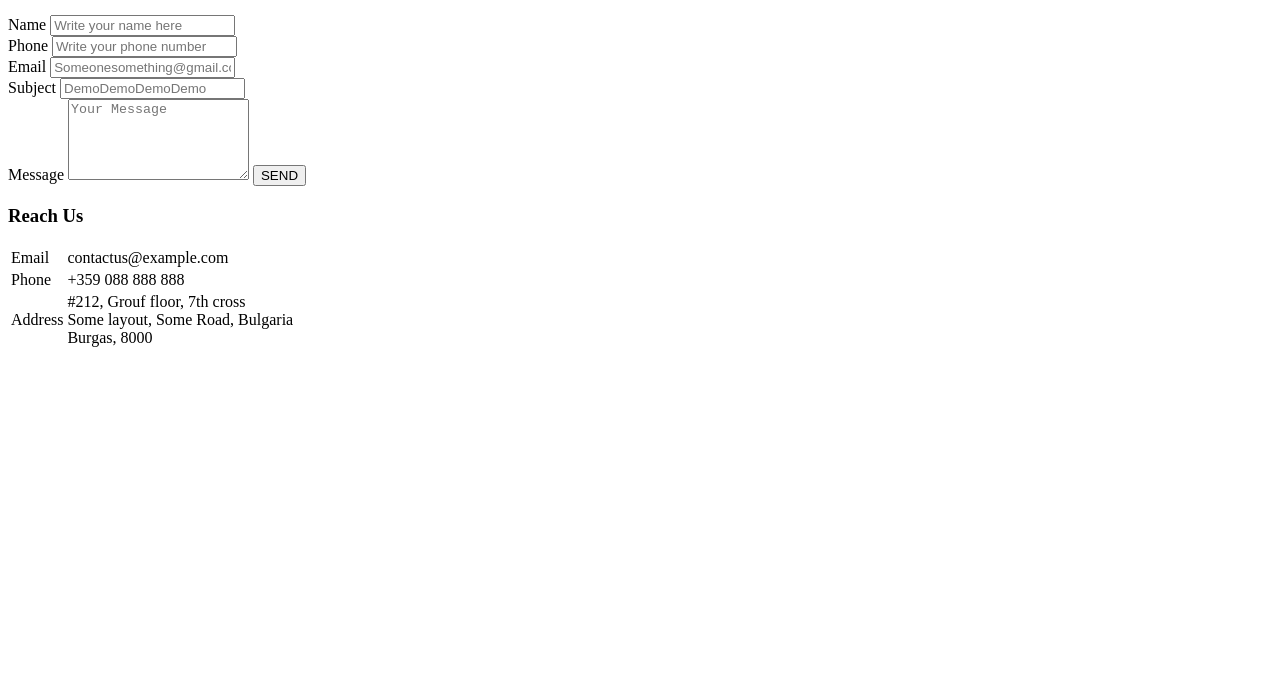
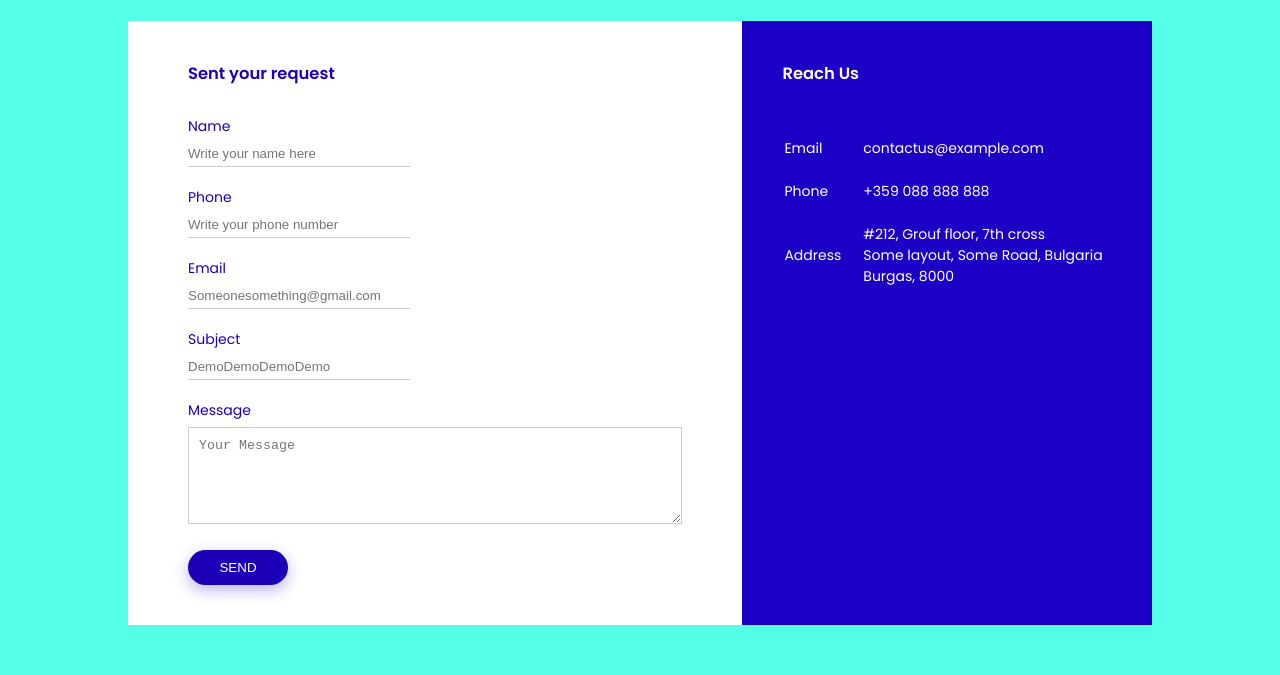
Before and after one commit to IMRadev19/Sea-Turtles, a plain HTML site: page site/html/contact.html in a window 1280 px wide. Shown: the part 142-817 px from the top of the page. Drawn offline with Linux system fonts and the light colour scheme.

Commit message:
link contact us

```diff
--- a/site/html/contact.html
+++ b/site/html/contact.html
@@ -4,7 +4,7 @@
     <meta charset="UTF-8">
     <meta http-equiv="X-UA-Compatible" content="IE=edge">
     <meta name="viewport" content="width=device-width, initial-scale=1.0">
-    <link rel="stylesheet" href="style/contact_us.css">
+    <link rel="stylesheet" href="../css/contact.css">
     <link rel="preconnect" href="https://fonts.googleapis.com">
     <link rel="preconnect" href="https://fonts.gstatic.com" crossorigin>
     <link href="https://fonts.googleapis.com/css2?family=Poppins:wght@400;600;800&display=swap" rel="stylesheet">
```
Also changed, not shown: site/html/index.html (+1 -1 lines).
